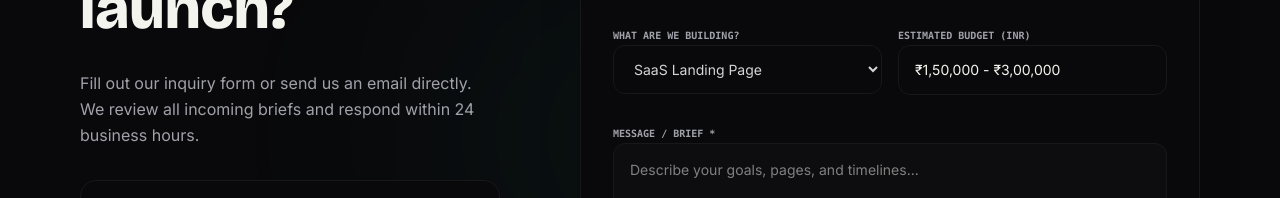
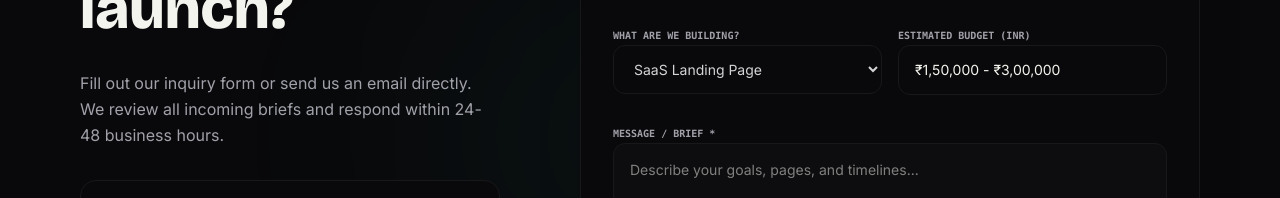
Before and after one commit to loopcodelabs/loopcodelabs-webapp, a React (Vite) app: page / in a window 1280 px wide. Shown: the part 11642-11840 px from the top of the page. Built offline with nearby package versions, Linux system fonts and the light colour scheme; no server answers.

Commit message:
Updated contact info

```diff
--- a/src/components/Contact.tsx
+++ b/src/components/Contact.tsx
@@ -95,7 +95,7 @@ export default function Contact() {
           </div>
 
           <p className="text-zinc-400 text-sm sm:text-base leading-relaxed">
-            Fill out our inquiry form or send us an email directly. We review all incoming briefs and respond within 24 business hours.
+            Fill out our inquiry form or send us an email directly. We review all incoming briefs and respond within 24-48 business hours.
           </p>
 
           {/* Contact Details Cards */}
```
